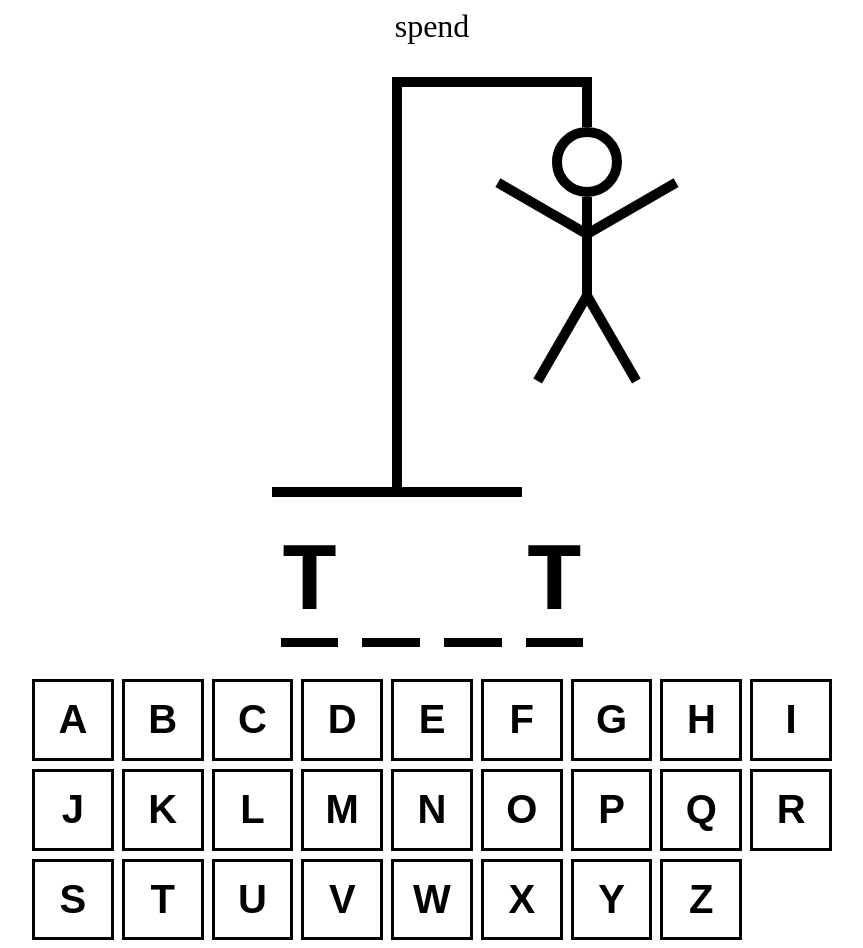
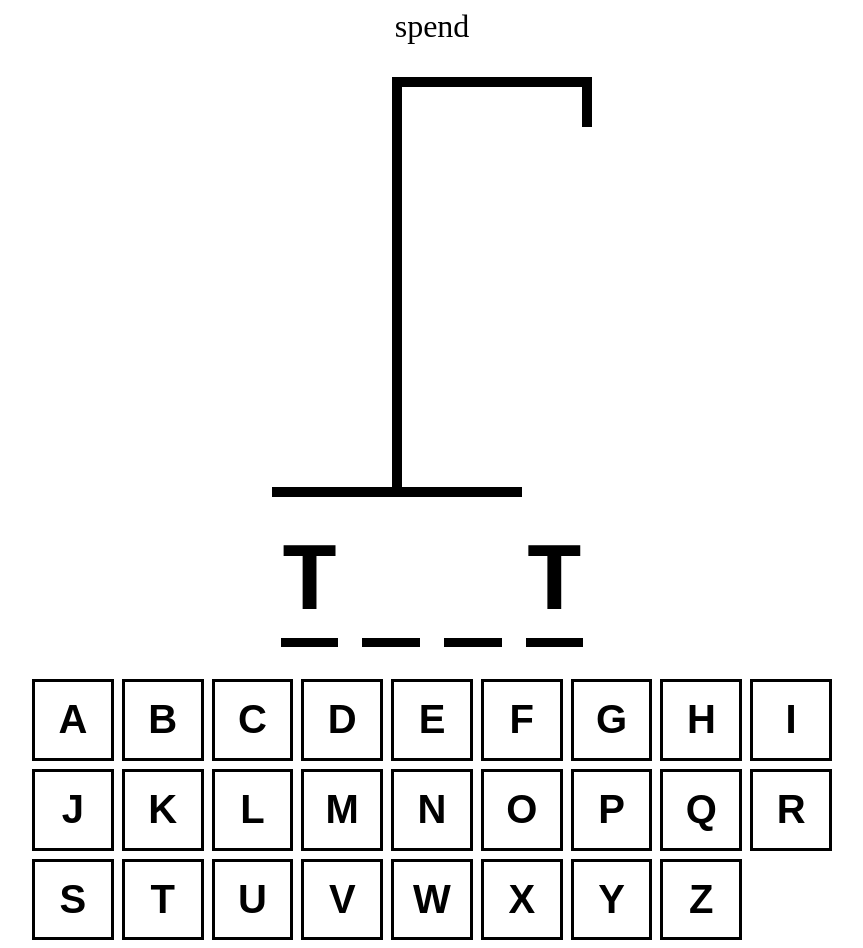
Before and after one commit to Zavista/Hangman-Project, a React (Vite) app: page / in a window 1280 px wide. Shown: the whole page, without its empty margins (208-1071 px from the left). Built offline with nearby package versions, Linux system fonts and the light colour scheme.

Commit message:
Added logic to hangman

```diff
--- a/src/components/HangmanDrawing.tsx
+++ b/src/components/HangmanDrawing.tsx
@@ -1,6 +1,5 @@
 import { CSSProperties } from "react";
 
-// Define the CSS properties as constants
 const containerStyle: CSSProperties = {
   position: "relative",
 };
@@ -121,15 +120,16 @@ const LEFT_LEG = (
   />
 );
 
-const HangmanDrawing: React.FC = () => {
+type HangmanDrawingProps = {
+  numberOfGuesses: number;
+};
+
+const BODY_PARTS = [HEAD, BODY, RIGHT_ARM, LEFT_ARM, RIGHT_LEG, LEFT_LEG];
+
+const HangmanDrawing = ({ numberOfGuesses }: HangmanDrawingProps) => {
   return (
     <div style={containerStyle}>
-      {HEAD}
-      {BODY}
-      {RIGHT_ARM}
-      {LEFT_ARM}
-      {RIGHT_LEG}
-      {LEFT_LEG}
+      {BODY_PARTS.slice(0, numberOfGuesses)}
       <div style={verticalPoleStyle}></div>
       <div style={horizontalPoleStyle}></div>
       <div style={mainPoleStyle}></div>
```
